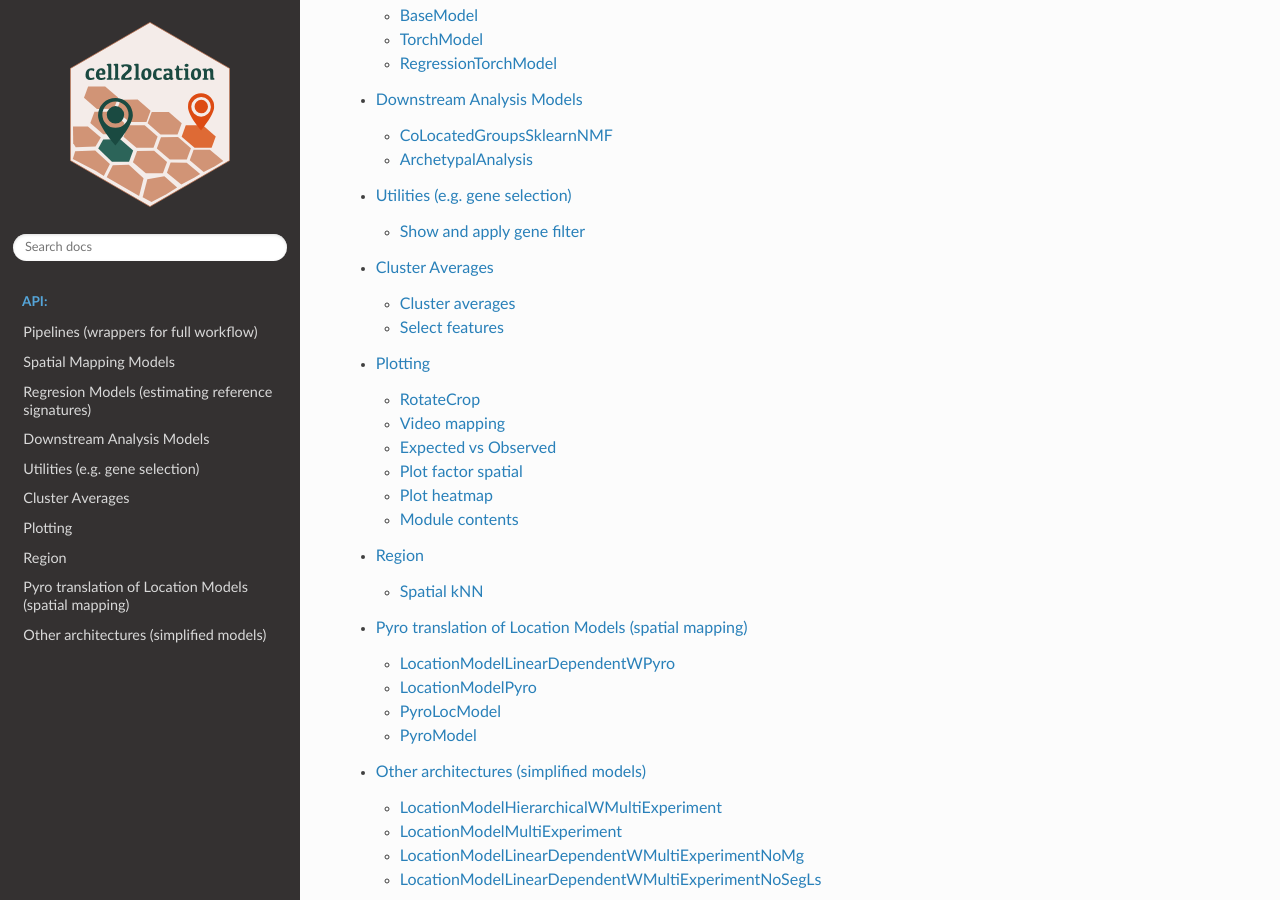
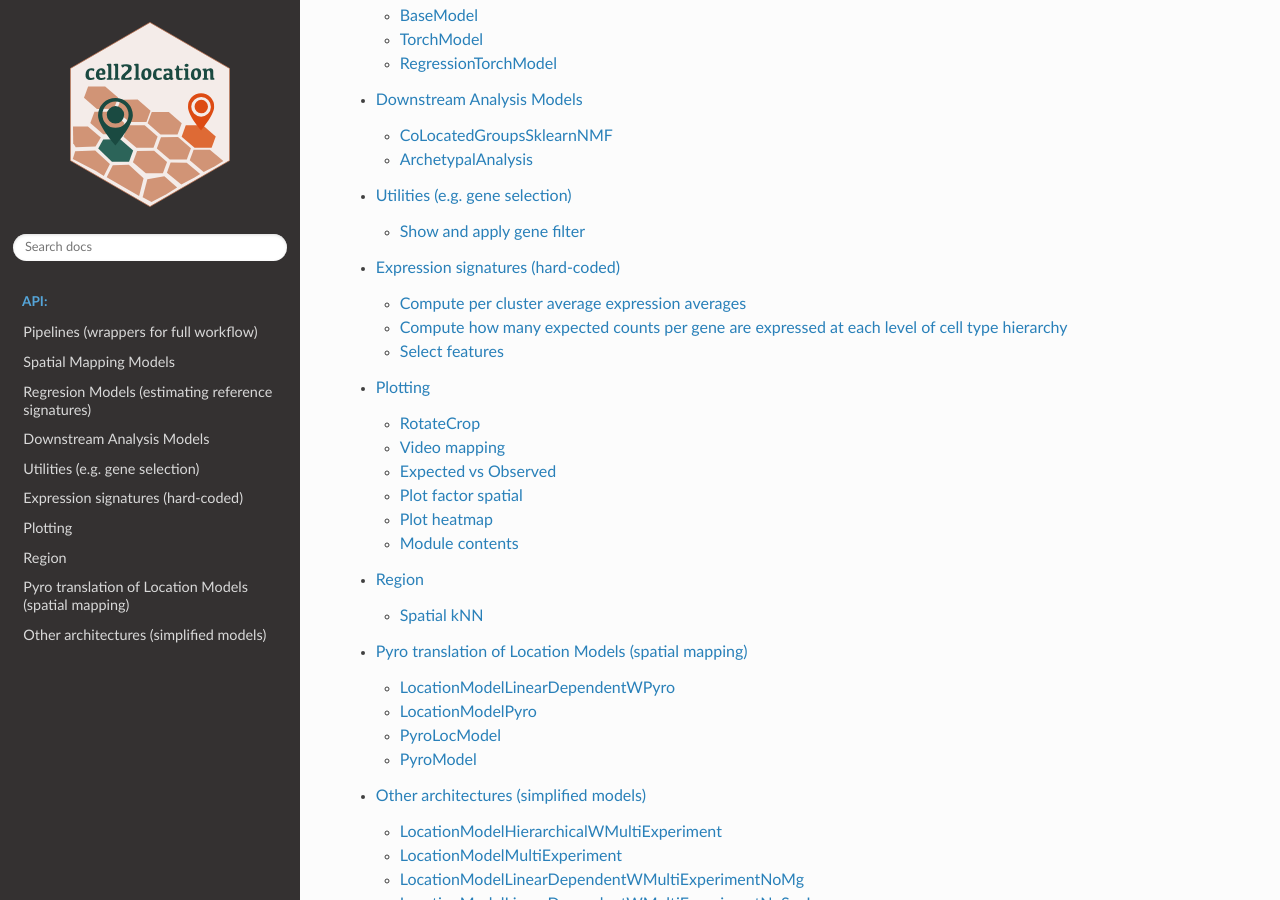
Before and after one commit to BayraktarLab/cell2location, a Sphinx documentation site: the page built from docs/index.rst, in a window 1280 px wide and 900 px high, scrolled down 552 px. Built offline with Sphinx 7.4.7 and the Read the Docs theme 2.0.0, drawn with Linux system fonts in a browser that asks for light colours; pages that are not in the unit, such as notebooks, are missing from menus.

Commit message:
added hierarchy

```diff
--- a/docs/cell2location.cluster_averages.rst
+++ b/docs/cell2location.cluster_averages.rst
@@ -1,9 +1,16 @@
-Cluster Averages
+Expression signatures (hard-coded)
 =======================================
 
-Cluster averages
+Compute per cluster average expression averages
 ----------------
 .. automodule:: cell2location.cluster_averages.cluster_averages
+   :members:
+   :undoc-members:
+   :show-inheritance:
+
+Compute how many expected counts per gene are expressed at each level of cell type hierarchy
+---------------
+.. automodule:: cell2location.cluster_averages.markers_by_hierarhy
    :members:
    :undoc-members:
    :show-inheritance:
```
